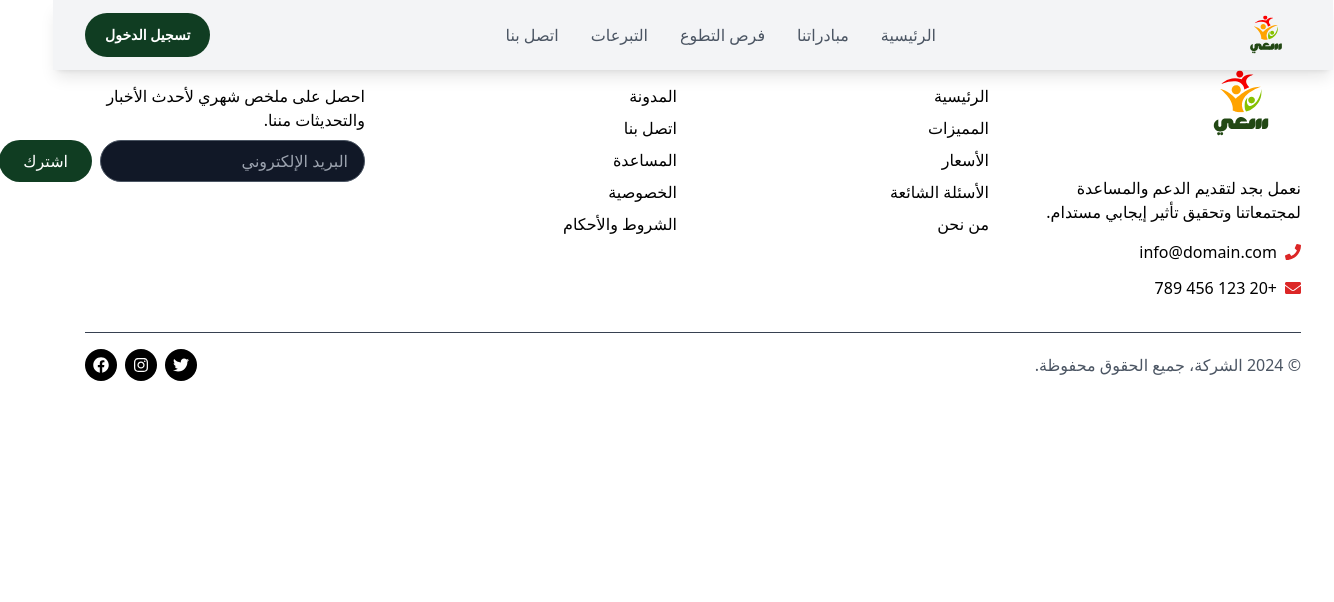
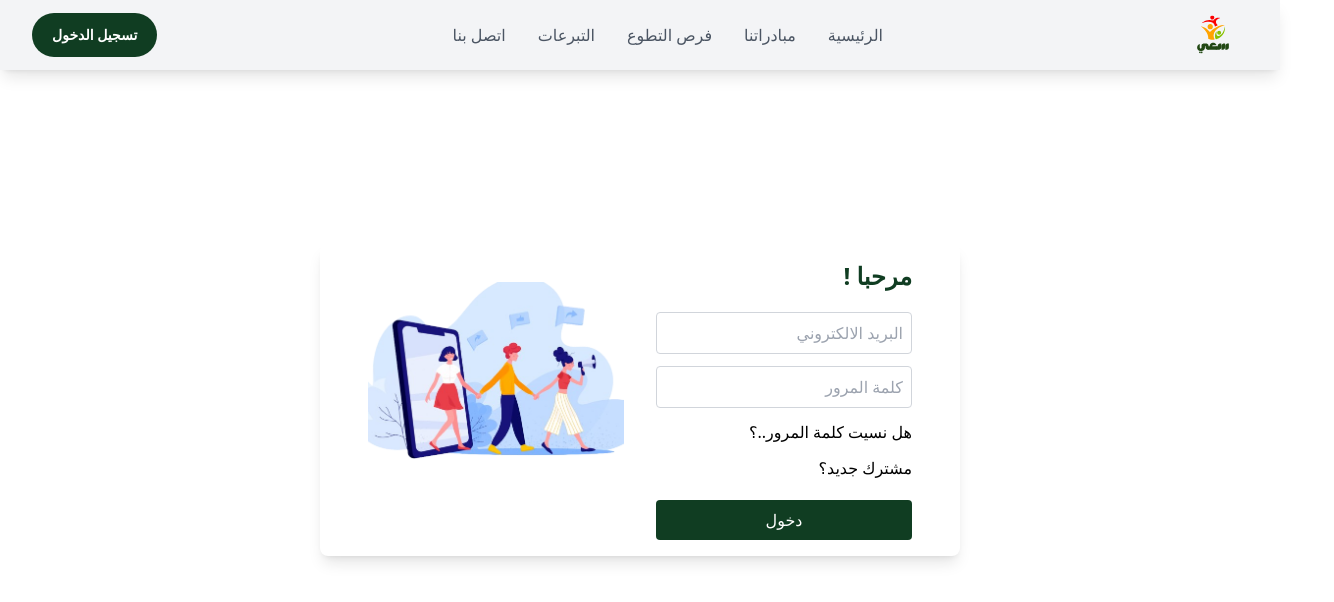
Before and after one commit to Safeya-Yasien/saye_react, a React (Vite) app: page /login in a window 1280 px wide. Shown: the top 602 px of the page, 1334 px wide, since content can reach past the window. Built offline with nearby package versions, Linux system fonts and the light colour scheme.

Commit message:
add login page

```diff
--- a/src/layouts/MainLayout/MainLayout.tsx
+++ b/src/layouts/MainLayout/MainLayout.tsx
@@ -3,9 +3,9 @@ import { Footer, Header } from "../../components/common";
 import { useEffect } from "react";
 
 const MainLayout = () => {
+  const { pathname } = useLocation();
+
   const ScrollToTop = () => {
-    const { pathname } = useLocation();
-
     useEffect(() => {
       window.scrollTo(0, 0);
     }, [pathname]);
@@ -13,12 +13,14 @@ const MainLayout = () => {
     return null;
   };
 
+  const noFooterPaths = ["/login", "/register"];
+
   return (
     <div>
       <Header />
       <ScrollToTop />
       <Outlet />
-      <Footer />
+      {!noFooterPaths.includes(pathname) && <Footer />}
     </div>
   );
 };
--- a/src/pages/Login.tsx
+++ b/src/pages/Login.tsx
@@ -1,9 +1,49 @@
-import React from 'react'
+import loginImg from "@assets/login.png";
+import { Link } from "react-router-dom";
 
 const Login = () => {
   return (
-    <div>Login</div>
-  )
-}
+    <div className="py-24 absolute left-1/2 top-1/2 -translate-x-1/2 -translate-y-1/2 ">
+      <div className="container mx-auto max-w-4xl bg-white rounded-lg shadow-lg">
+        <div className="flex items-center justify-between gap-8 p-4">
+          <div className="w-full lg:w-1/2">
+            <form>
+              <h1 className="text-2xl font-bold text-myGreen-dark mb-5">
+                مرحبا !
+              </h1>
+              <input
+                type="email"
+                placeholder="البريد الالكتروني"
+                required
+                className="w-full p-2 border border-gray-300 rounded mb-3 outline-none"
+              />
+              <input
+                type="password"
+                placeholder="كلمة المرور"
+                required
+                className="w-full p-2 border border-gray-300 rounded mb-3 outline-none"
+              />
+              <Link to="#" className="hover:underline block mb-3">
+                هل نسيت كلمة المرور..؟
+              </Link>
+              <Link to="/register" className="hover:underline block mb-5">
+                مشترك جديد؟
+              </Link>
+              <button
+                type="submit"
+                className="w-full bg-myGreen-dark text-white rounded p-2 hover:bg-myGreen-hover transition-colors"
+              >
+                دخول
+              </button>
+            </form>
+          </div>
+          <div className="hidden lg:block w-1/2">
+            <img src={loginImg} alt="register" className="w-full rounded-lg" />
+          </div>
+        </div>
+      </div>
+    </div>
+  );
+};
 
-export default Login
+export default Login;
```
Also changed, not shown: src/assets/login.png (added).
